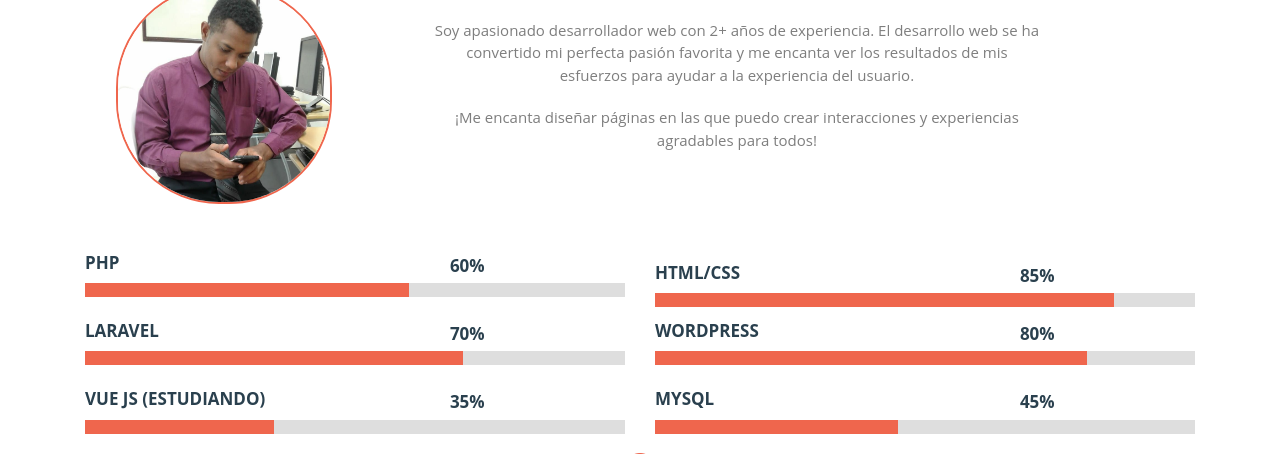
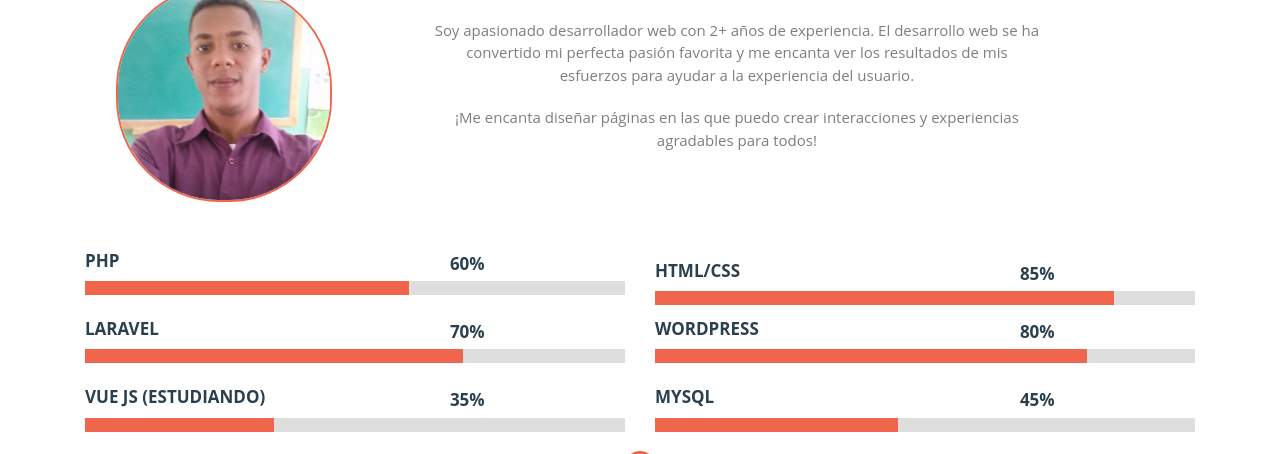
Before and after one commit to Santiago-developer03/SG-DEVELOPER, a plain HTML site: page index.html in a window 1280 px wide. Shown: the part 646-1100 px from the top of the page. Drawn offline with Linux system fonts and the light colour scheme.

Commit message:
Update index.html

```diff
--- a/index.html
+++ b/index.html
@@ -97,7 +97,7 @@ Smartphone Compatible web template, free webdesigns for Nokia, Samsung, LG, Sony
 		<div class="about-header">
 			<h3>sobre mí</h3>
 			<div class="about-imag">
-			<img src="images/yo.jpg" alt=""/>
+			<img src="images/Perfil.jpg" alt=""/>
 			</div>
 			<div class="about-text">
 					<p>Soy apasionado desarrollador web con 2+ años de experiencia. El desarrollo web se ha convertido mi perfecta
```
